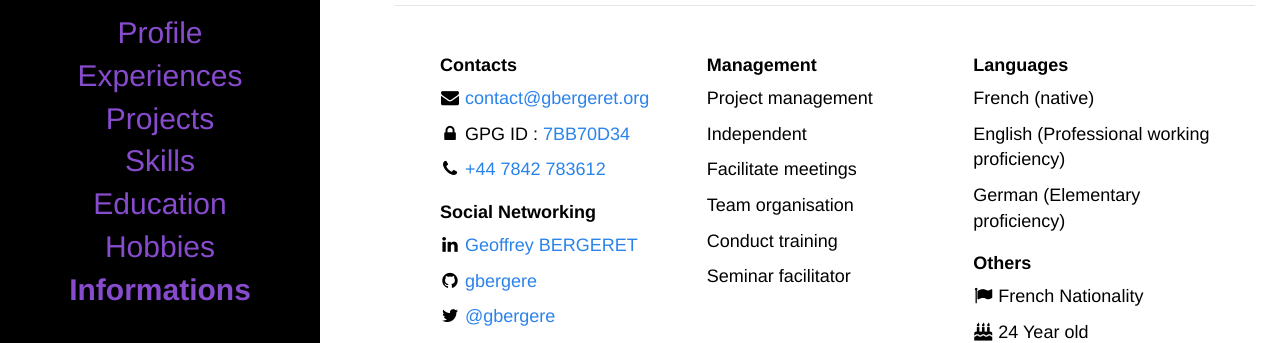
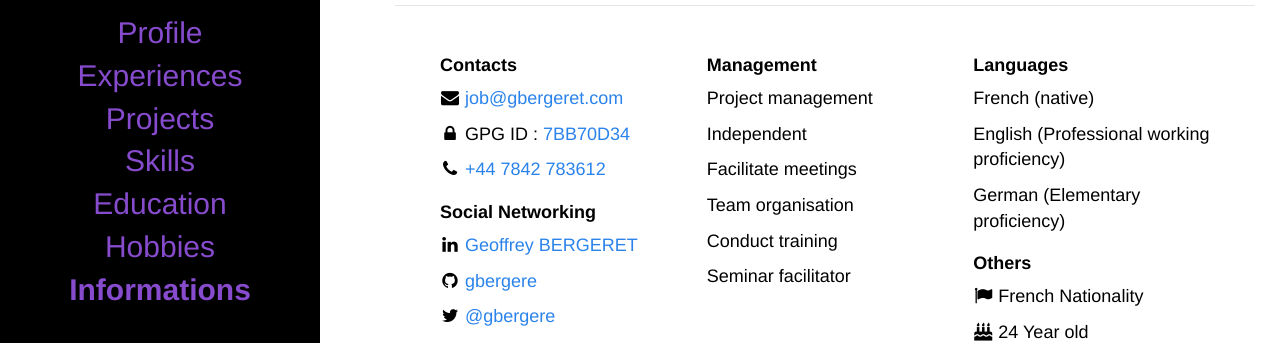
Before and after one commit to gbergere/gbergere.github.io, a Jekyll site: the page built from resume.html, in a window 1280 px wide and 900 px high, scrolled down 4224 px. Shown: the part 379-722 px from the top of the window. Built offline with Jekyll 4.4.1, drawn with Linux system fonts in a browser that asks for light colours; nearby versions of some CDN libraries.

Commit message:
Update my eMail address.

```diff
--- a/_config.yml
+++ b/_config.yml
@@ -12,7 +12,7 @@ keywords: [
 author:
   title: "Computer Engineer"
   name: "Geoffrey BERGERET"
-  email: "contact@gbergeret.org"
+  email: "job@gbergeret.com"
   phone: "+44 7842 783612"
   linkedin: "geoffrey-bergeret/37/b2/667"
   github: "gbergere"
```
Also changed, not shown: 1 other file.
